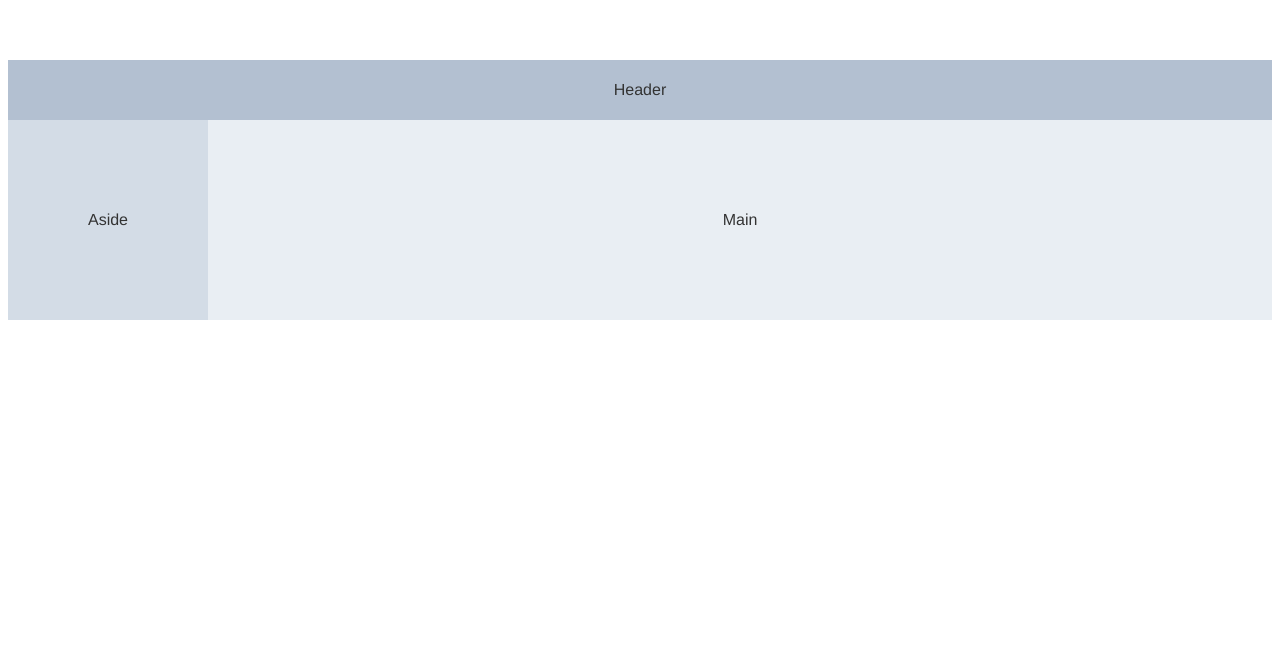
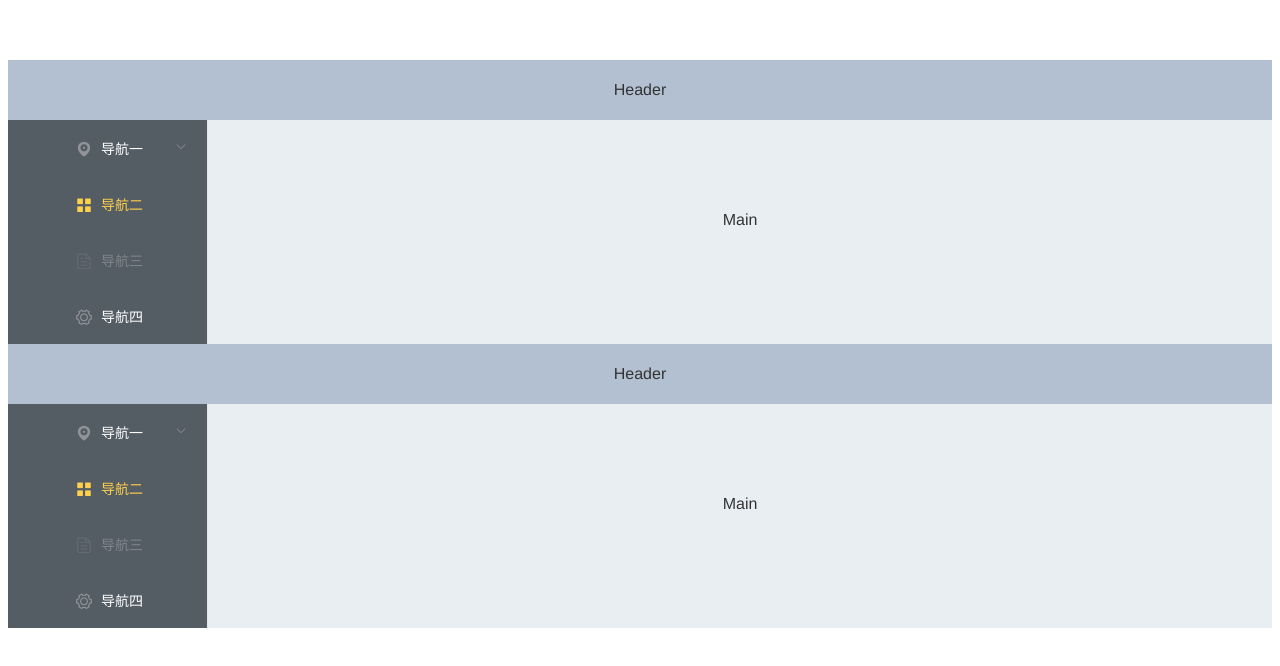
Before and after one commit to bobohaha/TesterWeb, a Vue app: page /#/indexPage in a window 1280 px wide. Shown: the top 666 px of the page. Built offline with nearby package versions, Linux system fonts and the light colour scheme.

Commit message:
[Add][V1.0.[Add][V1.0.3]Study basic use
1.Deal with router
2.Add navigation bar use
3.Component use

Signed-off-by: zoufangbo <zoufangbo6690@ipalfish.com>

```diff
--- a/src/App.vue
+++ b/src/App.vue
@@ -1,13 +1,17 @@
 <template>
   <div id="app">
 <!--    <img src="./assets/logo.png">-->
+    <!--引用组件的方式-->
+    <IndexPage></IndexPage>
     <router-view/> <!--路由展示-->
   </div>
 </template>
 
 <script>
+import IndexPage from './components/IndexPage'
 export default {
-  name: 'App'
+  name: 'App',
+  components: {IndexPage}
 }
 </script>
 
--- a/src/components/IndexPage.vue
+++ b/src/components/IndexPage.vue
@@ -1,13 +1,39 @@
 <template>
   <div>
-<!--    <el-container>-->
-<!--      <el-header>Header</el-header>-->
-<!--      <el-main>Main</el-main>-->
-<!--    </el-container>-->
     <el-container>
       <el-header>Header</el-header>
       <el-container>
-        <el-aside width="200px">Aside</el-aside>
+        <el-aside width="200px">
+          <el-menu
+            default-active="2"
+            class="el-menu-vertical-demo"
+            @open="handleOpen"
+            @close="handleClose"
+            background-color="#545c64"
+            text-color="#fff"
+            active-text-color="#ffd04b">
+            <el-submenu index="1">
+              <template slot="title">
+                <i class="el-icon-location"></i>
+                <span>导航一</span>
+              </template>
+                <el-menu-item index="1-1">选项1</el-menu-item>
+                <el-menu-item index="1-2">选项2</el-menu-item>
+            </el-submenu>
+            <el-menu-item index="2">
+              <i class="el-icon-menu"></i>
+              <span slot="title">导航二</span>
+            </el-menu-item>
+            <el-menu-item index="3" disabled>
+              <i class="el-icon-document"></i>
+              <span slot="title">导航三</span>
+            </el-menu-item>
+            <el-menu-item index="4">
+              <i class="el-icon-setting"></i>
+              <span slot="title">导航四</span>
+            </el-menu-item>
+          </el-menu>
+        </el-aside>
         <el-main>Main</el-main>
       </el-container>
     </el-container>
--- a/src/router/index.js
+++ b/src/router/index.js
@@ -6,6 +6,7 @@
 import Index from '../components/Index'
 import content from '../page/content'
 import IndexPage from '../components/IndexPage'
+import Login from '../components/Common/Login'
 
 Vue.use(Router)
 
@@ -14,7 +15,7 @@
   routes: [
     {
       path: '/',
-      redirect: '/login'
+      redirect: '/HelloWorld'
     },
     {
       path: '/index',
@@ -23,6 +24,14 @@
         title: '首页'
       },
       component: Index// 设置跳转的页面
+    },
+    {
+      path: '/Login',
+      name: 'login', // path别名，可没有
+      meta: {
+        title: '登录'
+      },
+      component: Login// 设置跳转的页面
     },
     {
       path: '/indexPage',
```
